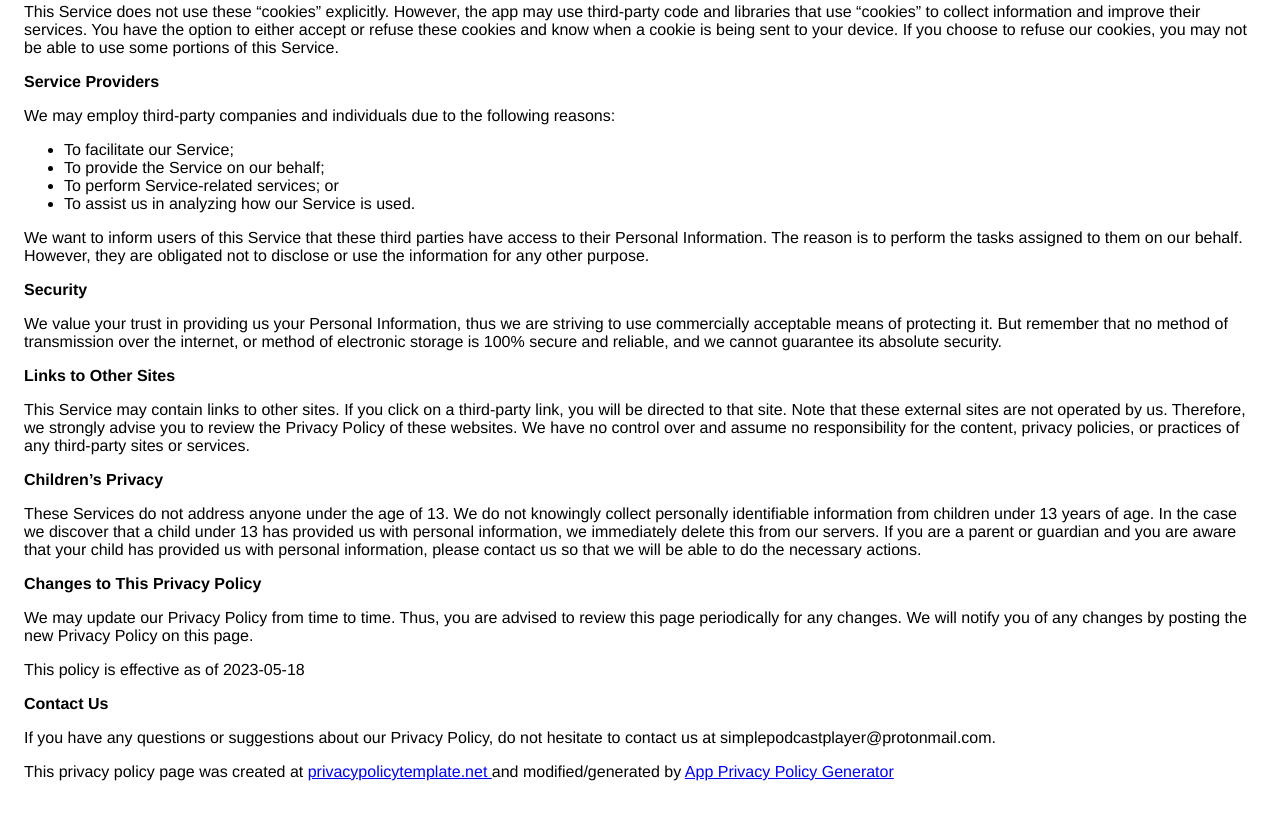
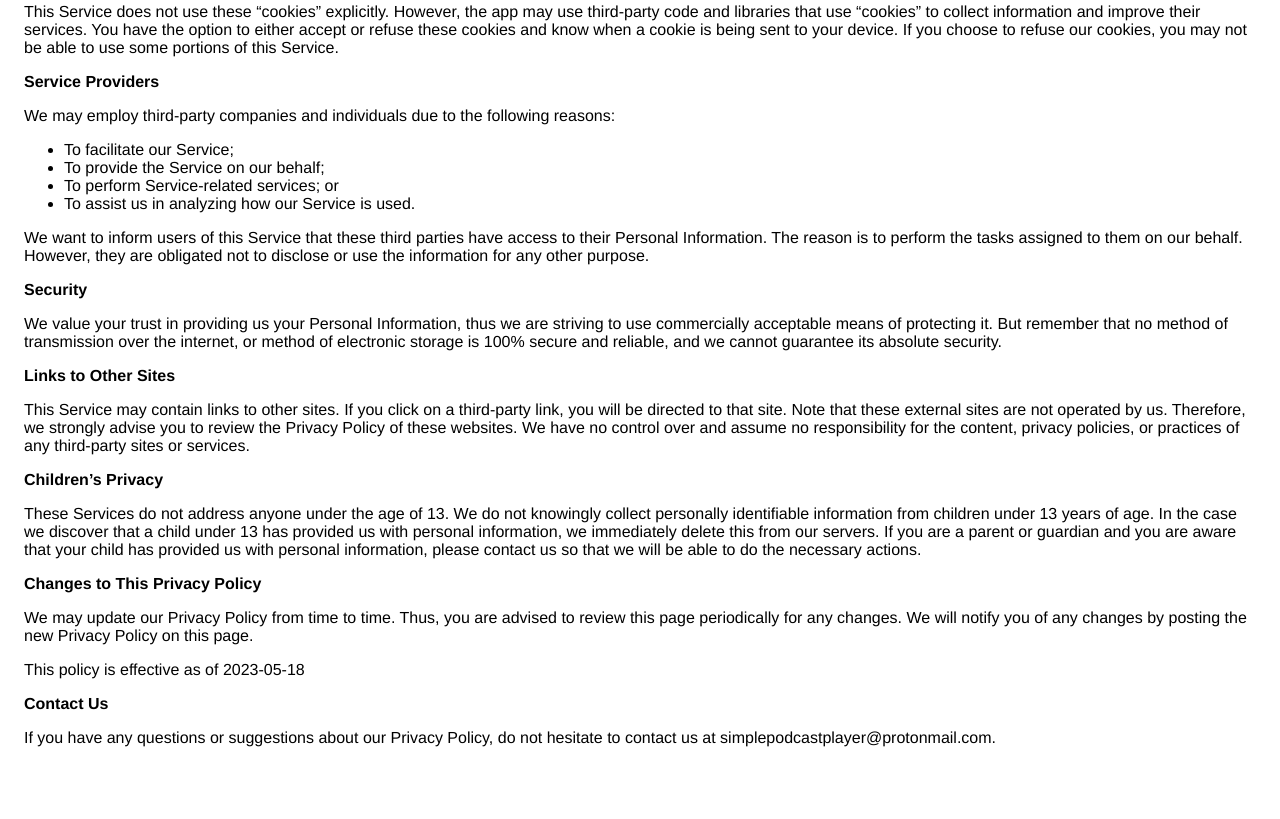
Before and after one commit to simplepodcastplayer/simplepodcastplayer.github.io, a plain HTML site: page index.html in a window 1280 px wide. Shown: the part 605-1424 px from the top of the page. After the commit the page ends 1392 px from the top, so only its background shows below. Drawn offline with Linux system fonts and the light colour scheme.

Commit message:
remove footer

```diff
--- a/index.html
+++ b/index.html
@@ -104,6 +104,6 @@
                 </p> <p>This policy is effective as of 2023-05-18</p> <p><strong>Contact Us</strong></p> <p>
                   If you have any questions or suggestions about our
                   Privacy Policy, do not hesitate to contact us at simplepodcastplayer@protonmail.com.
-                </p> <p>This privacy policy page was created at <a href="https://privacypolicytemplate.net" target="_blank" rel="noopener noreferrer">privacypolicytemplate.net </a>and modified/generated by <a href="https://app-privacy-policy-generator.nisrulz.com/" target="_blank" rel="noopener noreferrer">App Privacy Policy Generator</a></p>
+                </p>
     </body>
     </html>
```
Also changed, not shown: terms.html (+1 -1 lines).
